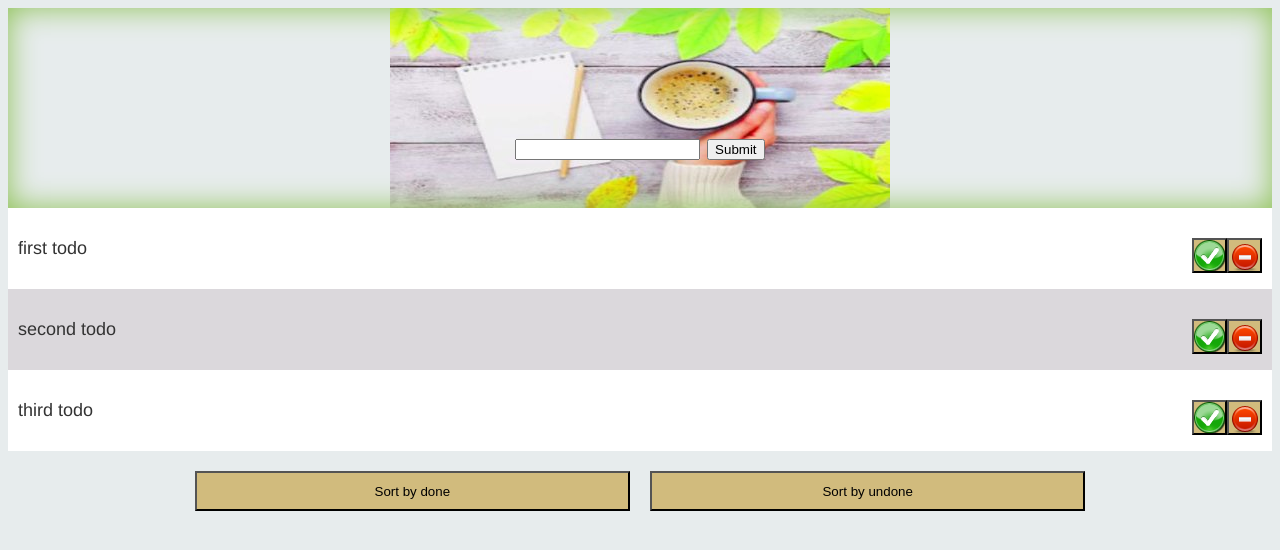
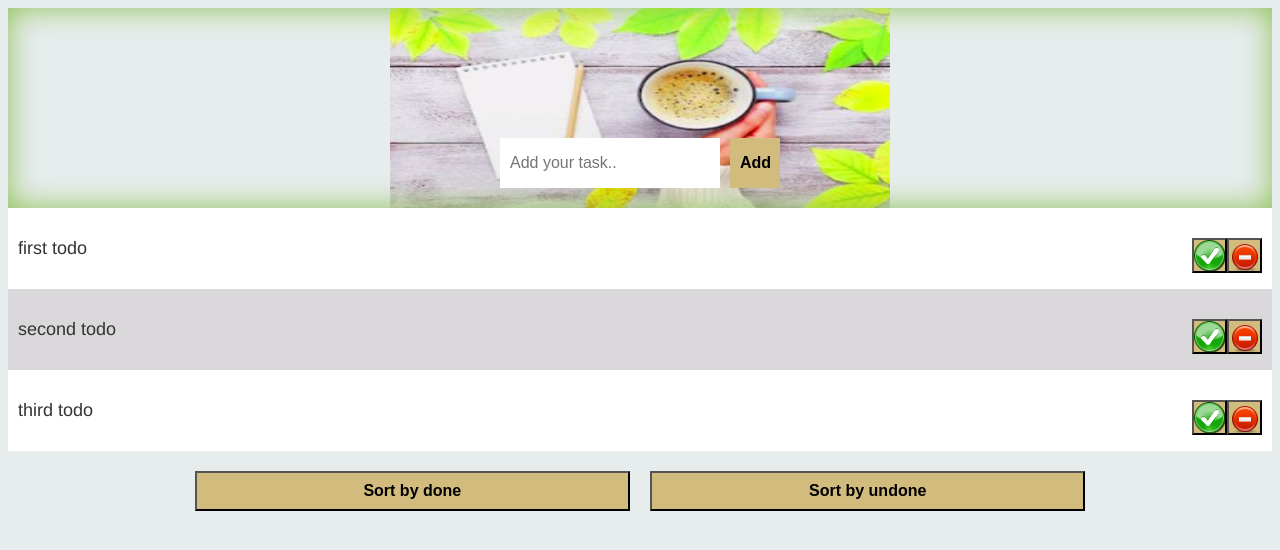
Before and after one commit to FACK1/FARH, a website: page html/index.html in a window 1280 px wide. Drawn offline with Linux system fonts and the light colour scheme.

Commit message:
making the text input larger #20

```diff
--- a/css/style.css
+++ b/css/style.css
@@ -14,7 +14,7 @@ cursor: default;
  background-image: url(../images/6.jpg);
 background-repeat: no-repeat;
 background-position: center;
- display: block;
+ display: flex;
  box-shadow: inset 0 0 30px #8CC152;
  font-size: 150%;
  color: #8CC152;
@@ -24,6 +24,7 @@ background-position: center;
  text-shadow: 0 1px 0 rgba(255, 255, 255, .3),
               0 -1px 0 rgba(0, 0, 0, .2);
   padding-top: 100px;
+  justify-content: center;
 }
 
 
@@ -83,25 +84,29 @@ ul li.checked::before {
 
 
 /* Style the input */
- input[text] {
-    margin: 0;
+ #text {
+    margin-top: 30px;
     border: none;
     border-radius: 0;
-    width: 50px;
+    width: 200px;
+    height: 30px;
     padding: 10px;
-    float: left;
     font-size: 16px;
 
 }
 
-input[submit] {
-   margin: 0;
+#add {
+   margin-left: 10px;
+   margin-top: 30px;
    border: none;
    border-radius: 0;
    width: 50px;
+   height: 50px;
    padding: 10px;
-   float: left;
+
    font-size: 16px;
+   font-weight: bold;
+   background-color: #D1BB7D;
 
 }
 input:hover{
@@ -151,4 +156,6 @@ input:hover{
     width: 35%;
     height: 40px;
     margin: 10px;
+    font-size: 16px;
+    font-weight: bold;
   }
--- a/html/index.html
+++ b/html/index.html
@@ -8,8 +8,8 @@
   </head>
   <body>
     <form id="add-todo">
-      <input type="text" name="description" value="">
-      <input type="submit" name="" value="Submit">
+      <input id = "text" type="text" name="description" value="" placeholder="Add your task..">
+      <input id = "add" type="submit" name="" value="Add">
     </form>
 
     <div id = "todo-container">
```
